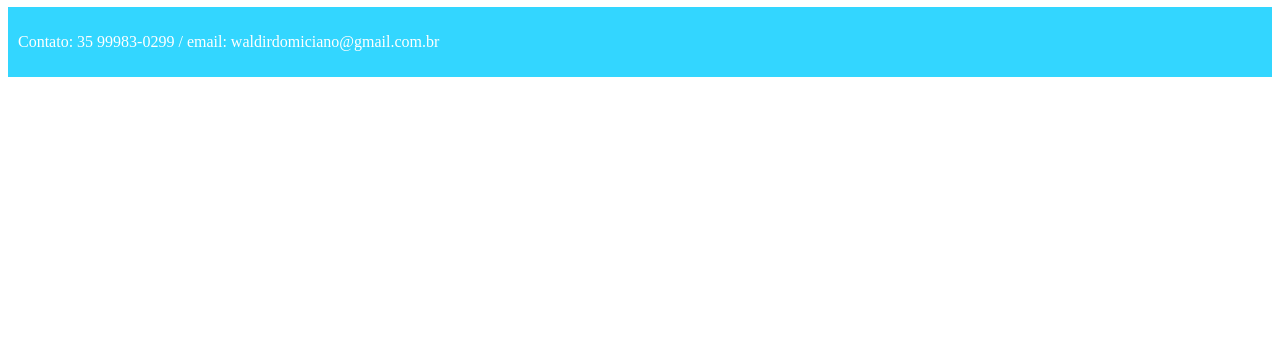
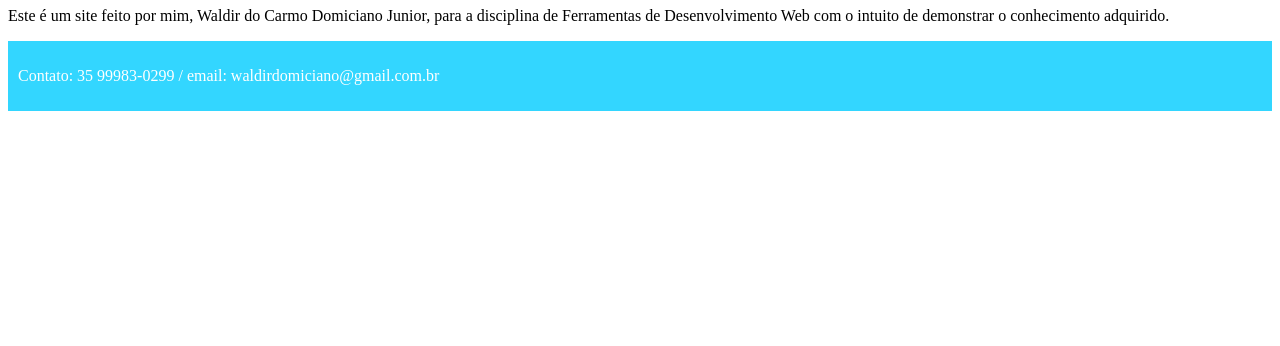
Before and after one commit to WaldirDomiciano/WaldirDomiciano, a plain HTML site: page index.html in a window 1280 px wide. Shown: the part 454-800 px from the top of the page. Drawn offline with Linux system fonts and the light colour scheme.

Commit message:
Update index.html

```diff
--- a/index.html
+++ b/index.html
@@ -14,6 +14,7 @@
     <div id="menu-container"></div>
 
     <h1>Home</h1>
+    <p>Este é um site feito por mim, Waldir do Carmo Domiciano Junior, para a disciplina de Ferramentas de Desenvolvimento Web com o intuito de demonstrar o conhecimento adquirido.</p>
 
     <div id="rodape-container"></div>
 </body>
```
